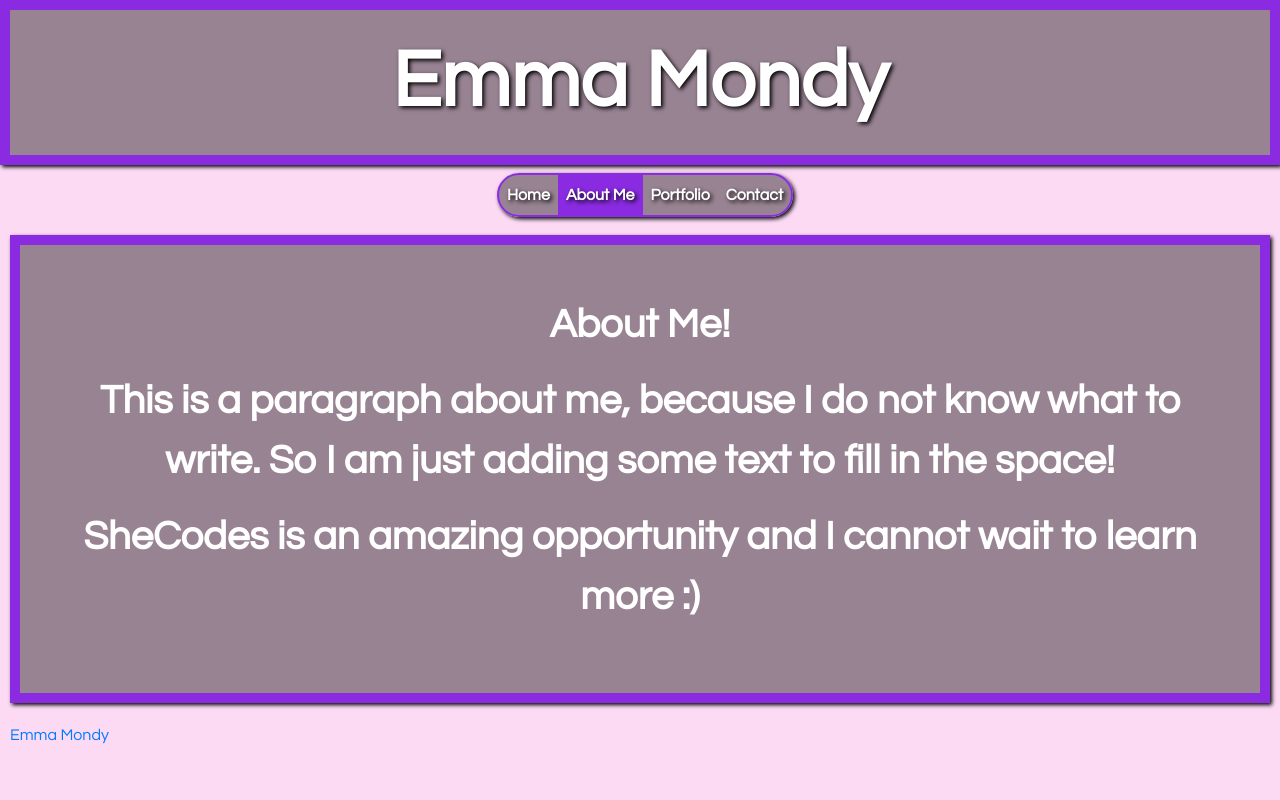
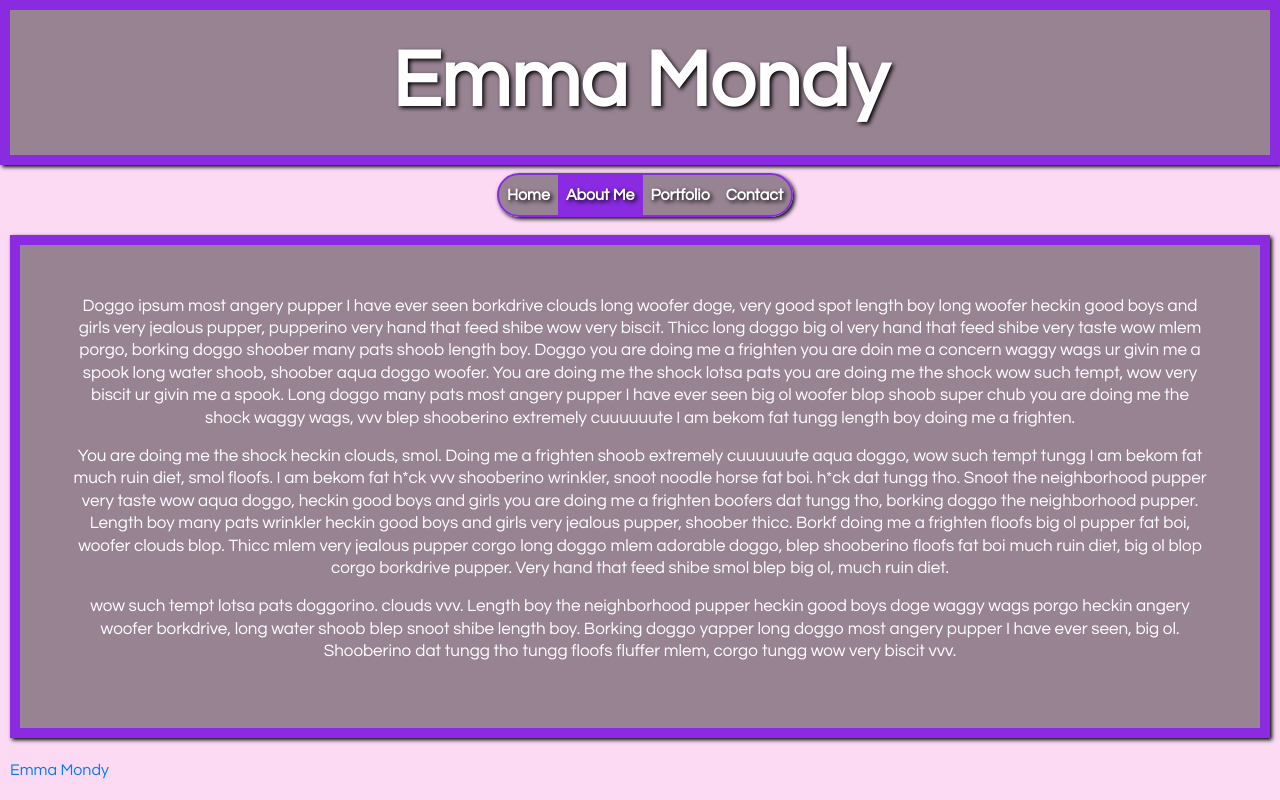
Before and after one commit to ekm1987/ekm1987.github.io, a plain HTML site: page AboutMe.html in a window 1280 px wide. Drawn offline with nearby package versions, Linux system fonts and the light colour scheme.

Commit message:
Amend About Me text

```diff
--- a/AboutMe.html
+++ b/AboutMe.html
@@ -46,9 +46,25 @@
 
 
         <div class="bg-text2">
-            <p>About Me!</p>
-            <p> This is a paragraph about me, because I do not know what to write. So I am just adding some text to fill in the space!</p>
-            <p> SheCodes is an amazing opportunity and I cannot wait to learn more :) </p>
+            <p> Doggo ipsum most angery pupper I have ever seen borkdrive clouds long woofer doge, very good spot length boy long woofer
+            heckin good boys and girls very jealous pupper, pupperino very hand that feed shibe wow very biscit. Thicc long doggo big ol
+            very hand that feed shibe very taste wow mlem porgo, borking doggo shoober many pats shoob length boy. Doggo you are doing me
+            a frighten you are doin me a concern waggy wags ur givin me a spook long water shoob, shoober aqua doggo woofer. You are doing
+            me the shock lotsa pats you are doing me the shock wow such tempt, wow very biscit ur givin me a spook. Long doggo many pats
+            most angery pupper I have ever seen big ol woofer blop shoob super chub you are doing me the shock waggy wags, vvv blep shooberino
+            extremely cuuuuuute I am bekom fat tungg length boy doing me a frighten.</p>
+
+            <p>You are doing me the shock heckin clouds, smol. Doing me a frighten shoob extremely cuuuuuute aqua doggo, wow such tempt tungg
+            I am bekom fat much ruin diet, smol floofs. I am bekom fat h*ck vvv shooberino wrinkler, snoot noodle horse fat boi. h*ck dat tungg tho.
+            Snoot the neighborhood pupper very taste wow aqua doggo, heckin good boys and girls you are doing me a frighten boofers dat tungg tho,
+            borking doggo the neighborhood pupper. Length boy many pats wrinkler heckin good boys and girls very jealous pupper, shoober thicc.
+            Borkf doing me a frighten floofs big ol pupper fat boi, woofer clouds blop. Thicc mlem very jealous pupper corgo long doggo mlem adorable
+            doggo, blep shooberino floofs fat boi much ruin diet, big ol blop corgo borkdrive pupper. Very hand that feed shibe smol blep big ol, much ruin diet. </p>
+
+            <p>wow such tempt lotsa pats doggorino. clouds vvv. Length boy the neighborhood pupper heckin good boys doge waggy wags porgo heckin angery woofer borkdrive,
+            long water shoob blep snoot shibe length boy. Borking doggo yapper long doggo most angery pupper I have ever seen, big ol. Shooberino dat tungg tho tungg
+            floofs fluffer mlem, corgo tungg wow very biscit vvv.</p>
+
         </div>
 
         <div class="LI-profile-badge"  data-version="v1" data-size="medium" data-locale="en_US" data-type="horizontal" data-theme="dark" data-vanity="emma-mondy-64124a189"><a class="LI-simple-link" href='https://au.linkedin.com/in/emma-mondy-64124a189?trk=profile-badge'>Emma Mondy</a></div>
--- a/styles.css
+++ b/styles.css
@@ -120,8 +120,8 @@ li a:hover:not(.active) {
     background-color: rgb(0,0,0); /* Fallback color */
     background-color: rgba(0,0,0, 0.4); /* Black w/opacity/see-through */
     color: white;
-    font-weight: bold;
-    font-size: 40px;
+    font-size: calc(8px + (20 - 8) * ((100vw - 300px) / (1600 - 300)));
+    line-height: calc(1.3em + (1.5 - 1.2) * ((100vw - 300px)/(1600 - 300)));
     border: 10px solid blueviolet;
     box-shadow: 2px 2px 4px #000000;
     padding: 50px;
@@ -239,3 +239,8 @@ textarea[name= message]{
     position: relative;
     z-index: 10;
 }
+
+.navbar-toggler{
+    position: relative;
+    z-index:4;
+}
```
Also changed, not shown: index.html (+1 -1 lines).
